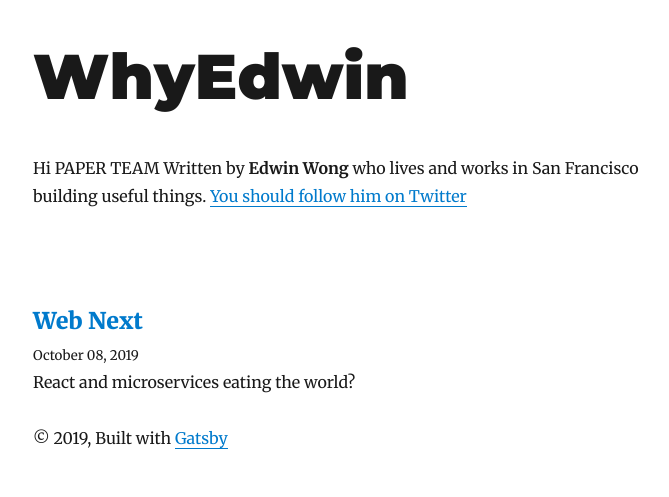
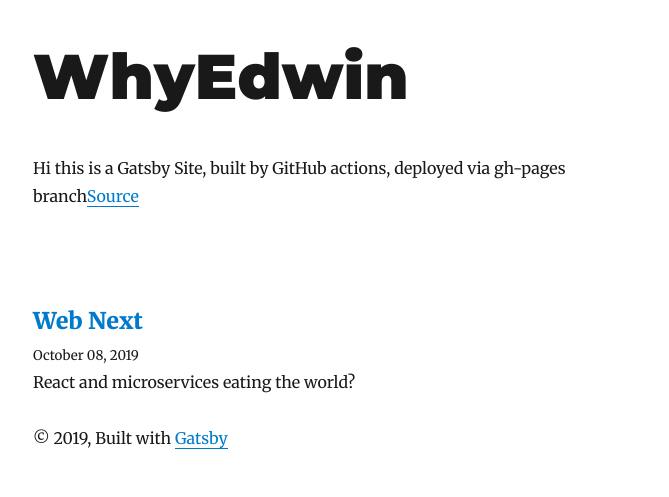
Before and after one commit to edwindotcom/gatsby-actions-demo, a Gatsby site: page / in a window 1280 px wide. Shown: the whole page, without its empty margins (292-961 px from the left). Built offline with nearby package versions, Linux system fonts and the light colour scheme; Gatsby itself is replaced by a stand-in of ours; some packages are replaced by stand-ins of ours.

Commit message:
Update bio.js

```diff
--- a/src/components/bio.js
+++ b/src/components/bio.js
@@ -41,12 +41,9 @@ const Bio = () => {
       }}
     >
       <p>
-        Hi PAPER TEAM Written by <strong>{author}</strong> who lives and works in San
-        Francisco building useful things.
-        {` `}
-        <a href={`https://twitter.com/${social.twitter}`}>
-          You should follow him on Twitter
-        </a>
+Hi this is a Gatsby Site, built by GitHub actions, deployed via gh-pages branch
+        <a href={`https://github.com/edwindotcom/TypeC-Gatsby-Actions`}>
+Source </a>
       </p>
     </div>
   )
```
